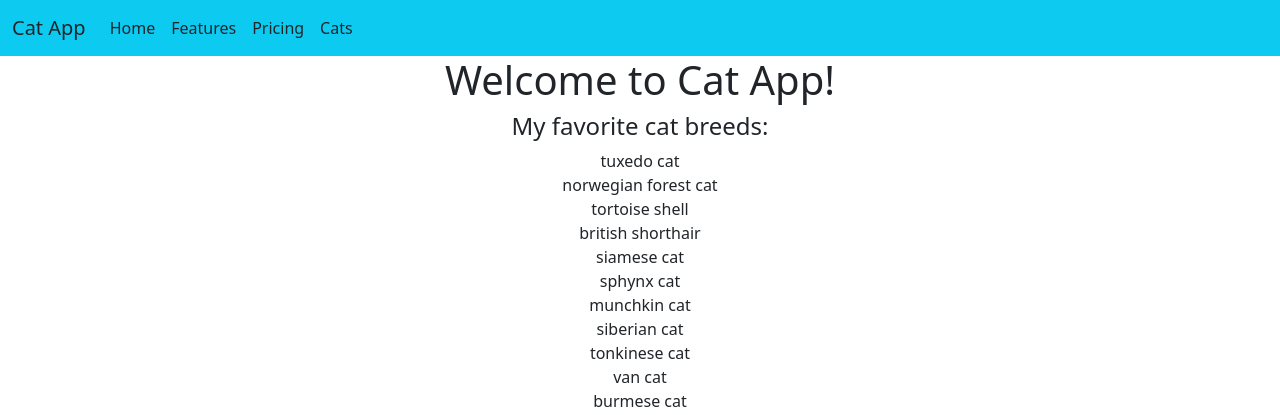
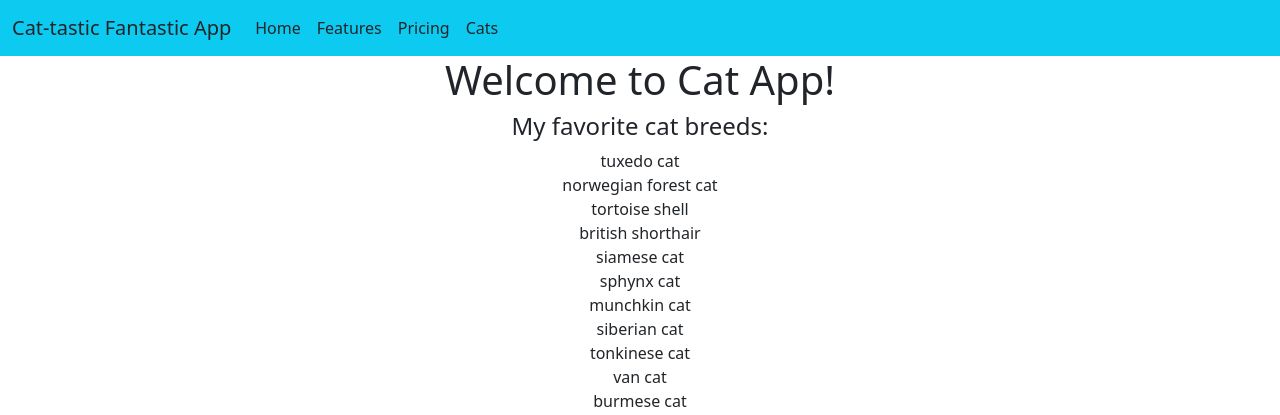
Before and after one commit to Navi-beep/cat_app, a Flask app: page / in a window 1280 px wide. Shown: the top 415 px of the page. Run offline with Flask 2, Linux system fonts and the light colour scheme; some libraries are stand-ins or nearby versions.

Commit message:
changed navbar title

```diff
--- a/app/templates/base.html
+++ b/app/templates/base.html
@@ -14,7 +14,7 @@
 
         <nav class="navbar navbar-expand-lg bg-info">
             <div class="container-fluid">
-              <a class="navbar-brand text-dark" href="#">Cat App</a>
+              <a class="navbar-brand text-dark" href="#">Cat-tastic Fantastic App</a>
               <button class="navbar-toggler border border-2 border-dark" type="button" data-bs-toggle="collapse" data-bs-target="#navbarNavAltMarkup" aria-controls="navbarNavAltMarkup" aria-expanded="false" aria-label="Toggle navigation">
                 <span class="navbar-toggler-icon"></span>
               </button>
```
